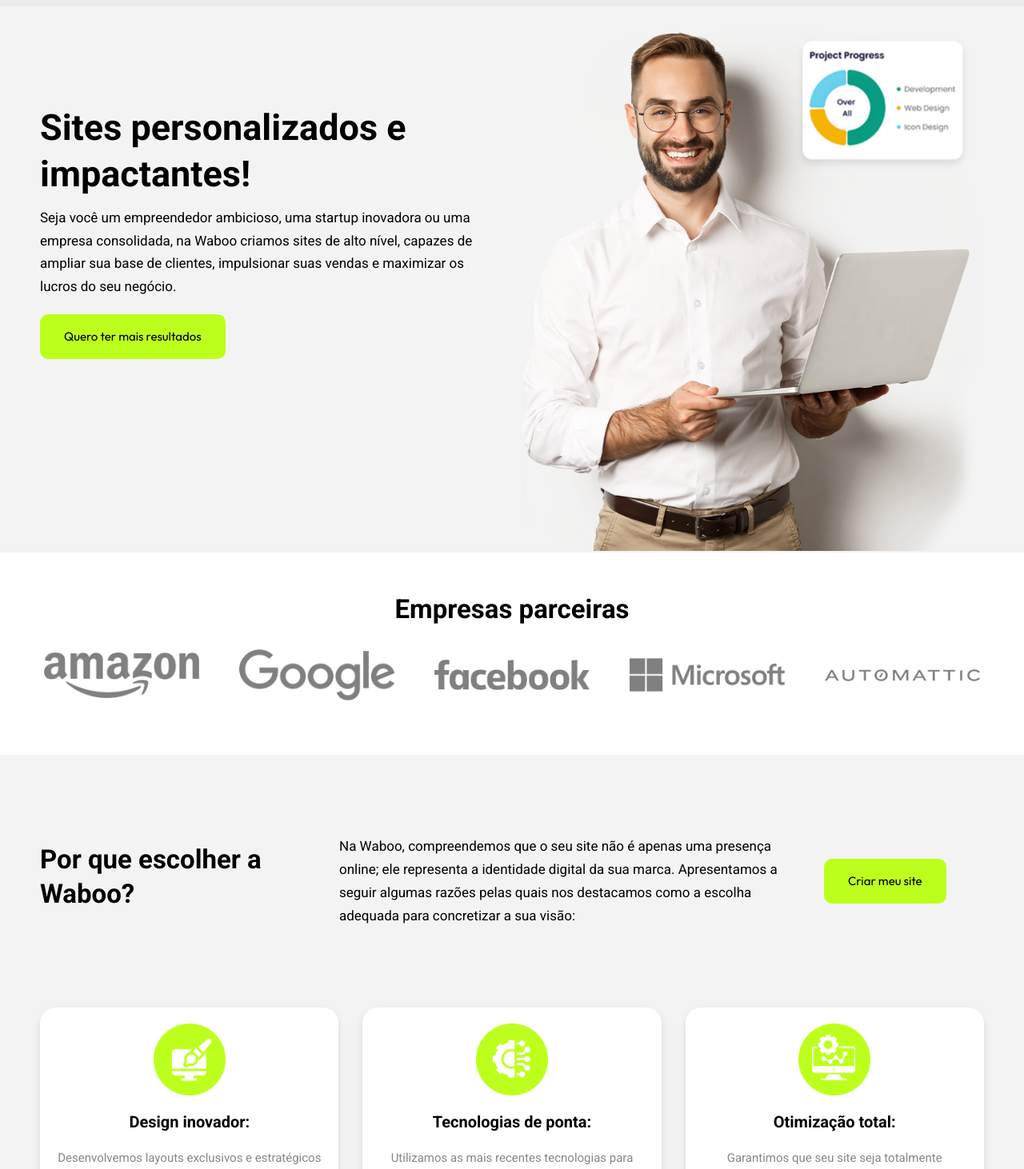
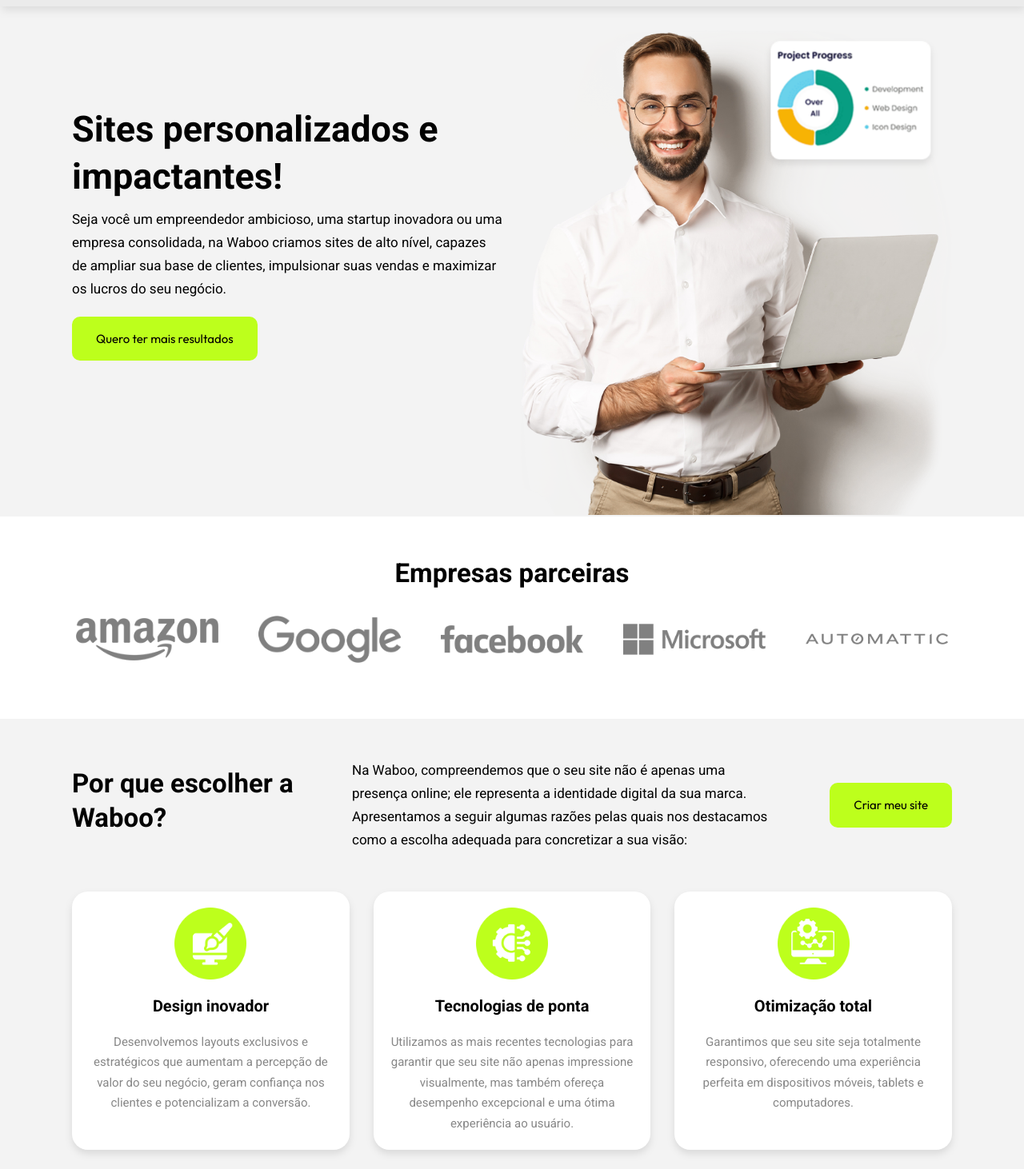
Before and after one commit to rodrigo7584/waboo-campanha, a Next.js app: page / in a window 1280 px wide. Shown: the part 68-1530 px from the top of the page at 80% size. Built offline with nearby package versions, Linux system fonts and the light colour scheme.

Commit message:
09/02/2024

```diff
--- a/app/page.tsx
+++ b/app/page.tsx
@@ -81,17 +81,17 @@ export default function Home() {
             <div className="blocks">
               <SpotlightBlock
                 icon="/rounded-icon-1.png"
-                title="Design inovador:"
+                title="Design inovador"
                 text="Desenvolvemos layouts exclusivos e estratégicos que aumentam a percepção de valor do seu negócio, geram confiança nos clientes e potencializam a conversão."
               />
               <SpotlightBlock
                 icon="/rounded-icon-2.png"
-                title="Tecnologias de ponta:"
+                title="Tecnologias de ponta"
                 text="Utilizamos as mais recentes tecnologias para garantir que seu site não apenas impressione visualmente, mas também ofereça desempenho excepcional e uma ótima experiência ao usuário."
               />
               <SpotlightBlock
                 icon="/rounded-icon-3.png"
-                title="Otimização total:"
+                title="Otimização total"
                 text="Garantimos que seu site seja totalmente responsivo, oferecendo uma experiência perfeita em dispositivos móveis, tablets e computadores."
               />
             </div>
@@ -344,7 +344,7 @@ export default function Home() {
           <div className="row">
             <div className="col-left">
               <h2>Transforme sua presença online hoje mesmo!</h2>
-              <h3>Consulte-nos para um site que vai além das expectativas, que atraia mais clientes e gere mais receitas para o seu negóclio.</h3>
+              <h3>Consulte-nos para um site que vai além das expectativas, que atraia mais clientes e gere mais receitas para o seu negócio.</h3>
               <EnviarEmail/>
             </div>
             <div className="col-right">
--- a/components/Header.js
+++ b/components/Header.js
@@ -64,20 +64,10 @@ const Header = () => {
         <div className="container">
           <div className="row">
             <Link href="/" className="logo">
-              <Image
-                src={logo}
-                width={189}
-                height={53}
-                quality={100}
-                alt="company logo"
-              />
+              <Image src={logo} width={189} height={53} quality={100} alt="company logo" />
             </Link>
             <nav className={isMenuOpen ? 'active' : ''}>
-              <button
-                className={
-                  isMenuOpen ? 'btn-mobile-menu active' : 'btn-mobile-menu'
-                }
-              >
+              <button className={isMenuOpen ? 'btn-mobile-menu active' : 'btn-mobile-menu'}>
                 <div></div>
                 <div></div>
                 <div></div>
@@ -159,6 +149,7 @@ const Header = () => {
                   <Link
                     href="https://api.whatsapp.com/send?phone=5511942042774"
                     className="btn-green"
+                    target="_blank"
                   >
                     WhatsApp
                   </Link>
--- a/styles/custom-site.css
+++ b/styles/custom-site.css
@@ -5,7 +5,7 @@
 .custom-site .row {
   display: grid;
   align-items: center;
-  grid-template-columns:  repeat(2, calc(50% - 2rem));
+  grid-template-columns: 60% calc(40% - 2rem);
   gap: 2rem;
 }
 .custom-site .btn-green {
@@ -16,7 +16,6 @@
   position: relative;
   align-items: center;
   justify-content: right;
-  padding: 5rem 0;
 }
 /* .custom-site .col-left .img-graphic-1 {
   position: absolute;
--- a/styles/globals.css
+++ b/styles/globals.css
@@ -306,7 +306,7 @@ li {
 }
 @media (max-width: 1400px) {
   .container {
-    max-width: 1200px;
+    max-width: 1120px;
   }
 }
 @media (max-width: 1200px) {
--- a/styles/header.css
+++ b/styles/header.css
@@ -10,8 +10,9 @@ header.menu {
   z-index: 10;
   box-sizing: border-box;
   position: fixed;
+  filter: drop-shadow(2px 4px 6px rgba(0, 0, 0, 0.1));
 }
-header.menu::before{
+header.menu::before {
   content: '';
   height: 10rem;
 }
--- a/styles/hero.css
+++ b/styles/hero.css
@@ -12,7 +12,7 @@
   margin-bottom: 2rem;
 }
 .hero .col-right {
-  margin-top: -15rem;
+  margin-top: -10rem;
 }
 .hero .col-left {
   position: relative;
--- a/styles/portfolio.css
+++ b/styles/portfolio.css
@@ -1,6 +1,6 @@
 .portfolio {
   background: var(--color-gray-200);
-  padding: 6rem 0;
+  padding: 5rem 0;
 }
 .portfolio h2,
 .portfolio h3 {
--- a/styles/why.css
+++ b/styles/why.css
@@ -1,5 +1,5 @@
 .why {
-  padding: 10rem 0;
+  padding: 5rem 0;
   background-color: var(--color-gray-200);
 }
 .why .col {
@@ -8,12 +8,15 @@
   align-items: center;
   gap: 2rem;
 }
+.why .col .btn-green {
+  justify-self: flex-end;
+}
 .why .blocks {
   display: flex;
   flex-wrap: wrap;
   justify-content: center;
   gap: 3rem;
-  padding-top: 10rem;
+  padding-top: 5rem;
 }
 .spotlight-block {
   width: calc(33.32% - 2rem);
```
